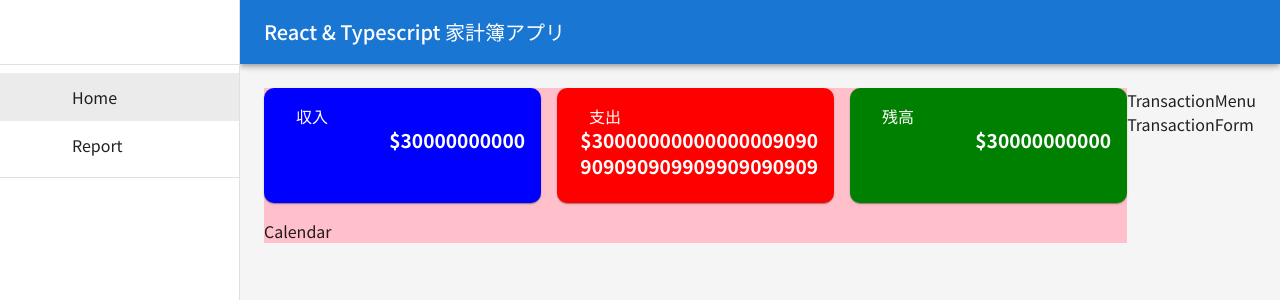
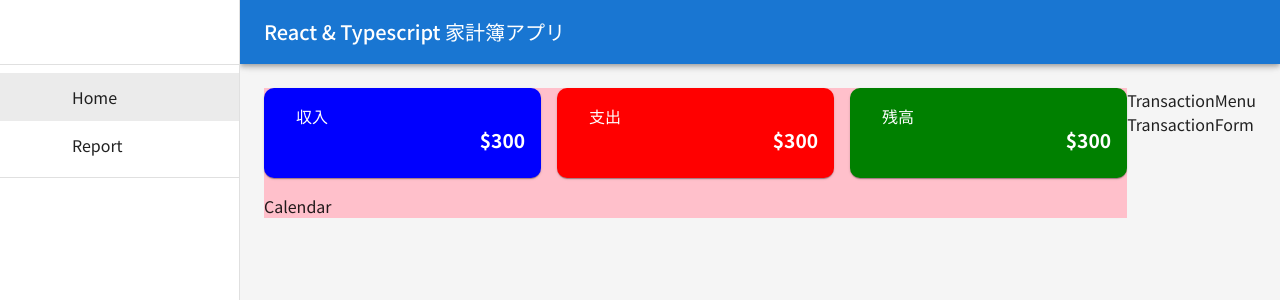
Before and after one commit to shun-radiation/udemy6_household-app, a React (Vite) app: page / in a window 1280 px wide. Shown: the top 300 px of the page. Built offline with nearby package versions, Linux system fonts and the light colour scheme; some icons are missing; a web font is replaced by a local one.

Commit message:
サイドバーの表示のタイミング

```diff
--- a/src/components/MonthlySummary.tsx
+++ b/src/components/MonthlySummary.tsx
@@ -30,7 +30,7 @@ const MonthlySummary = () => {
                 fontSize: { xs: '0.8rem', sm: '1rem', md: '1.2rem' },
               }}
             >
-              $30000000000
+              $300
             </Typography>
           </CardContent>
         </Card>
@@ -60,7 +60,8 @@ const MonthlySummary = () => {
                 fontSize: { xs: '0.8rem', sm: '1rem', md: '1.2rem' },
               }}
             >
-              $30000000000000009090909090909909909090909
+              {/* $30000000000000009090909090909909909090909 */}
+              $300
             </Typography>
           </CardContent>
         </Card>
@@ -90,7 +91,7 @@ const MonthlySummary = () => {
                 fontSize: { xs: '0.8rem', sm: '1rem', md: '1.2rem' },
               }}
             >
-              $30000000000
+              $300
             </Typography>
           </CardContent>
         </Card>
--- a/src/components/common/SideBar.tsx
+++ b/src/components/common/SideBar.tsx
@@ -85,7 +85,7 @@ const SideBar = ({
       {/* サイドバー */}
       <Box
         component='nav'
-        sx={{ width: { sm: drawerWidth }, flexShrink: { sm: 0 } }}
+        sx={{ width: { md: drawerWidth }, flexShrink: { md: 0 } }}
         aria-label='mailbox folders'
       >
         {/* サイドバー(モバイル用) */}
@@ -95,7 +95,7 @@ const SideBar = ({
           onTransitionEnd={handleDrawerTransitionEnd}
           onClose={handleDrawerClose}
           sx={{
-            display: { xs: 'block', sm: 'none' },
+            display: { xs: 'block', md: 'none' },
             '& .MuiDrawer-paper': {
               boxSizing: 'border-box',
               width: drawerWidth,
@@ -114,7 +114,7 @@ const SideBar = ({
         <Drawer
           variant='permanent'
           sx={{
-            display: { xs: 'none', sm: 'block' },
+            display: { xs: 'none', md: 'block' },
             '& .MuiDrawer-paper': {
               boxSizing: 'border-box',
               width: drawerWidth,
--- a/src/components/layout/AppLayout.tsx
+++ b/src/components/layout/AppLayout.tsx
@@ -44,8 +44,8 @@ export default function AppLayout() {
       <AppBar
         position='fixed'
         sx={{
-          width: { sm: `calc(100% - ${drawerWidth}px)` },
-          ml: { sm: `${drawerWidth}px` },
+          width: { md: `calc(100% - ${drawerWidth}px)` },
+          ml: { md: `${drawerWidth}px` },
         }}
       >
         <Toolbar>
@@ -54,7 +54,7 @@ export default function AppLayout() {
             aria-label='open drawer'
             edge='start'
             onClick={handleDrawerToggle}
-            sx={{ mr: 2, display: { sm: 'none' } }}
+            sx={{ mr: 2, display: { md: 'none' } }}
           >
             <MenuIcon />
           </IconButton>
@@ -78,7 +78,7 @@ export default function AppLayout() {
         sx={{
           flexGrow: 1,
           p: 3,
-          width: { sm: `calc(100% - ${drawerWidth}px)` },
+          width: { md: `calc(100% - ${drawerWidth}px)` },
         }}
       >
         {/* ヘッダーとメインコンテンツに適切な余白を入れるため */}
```
